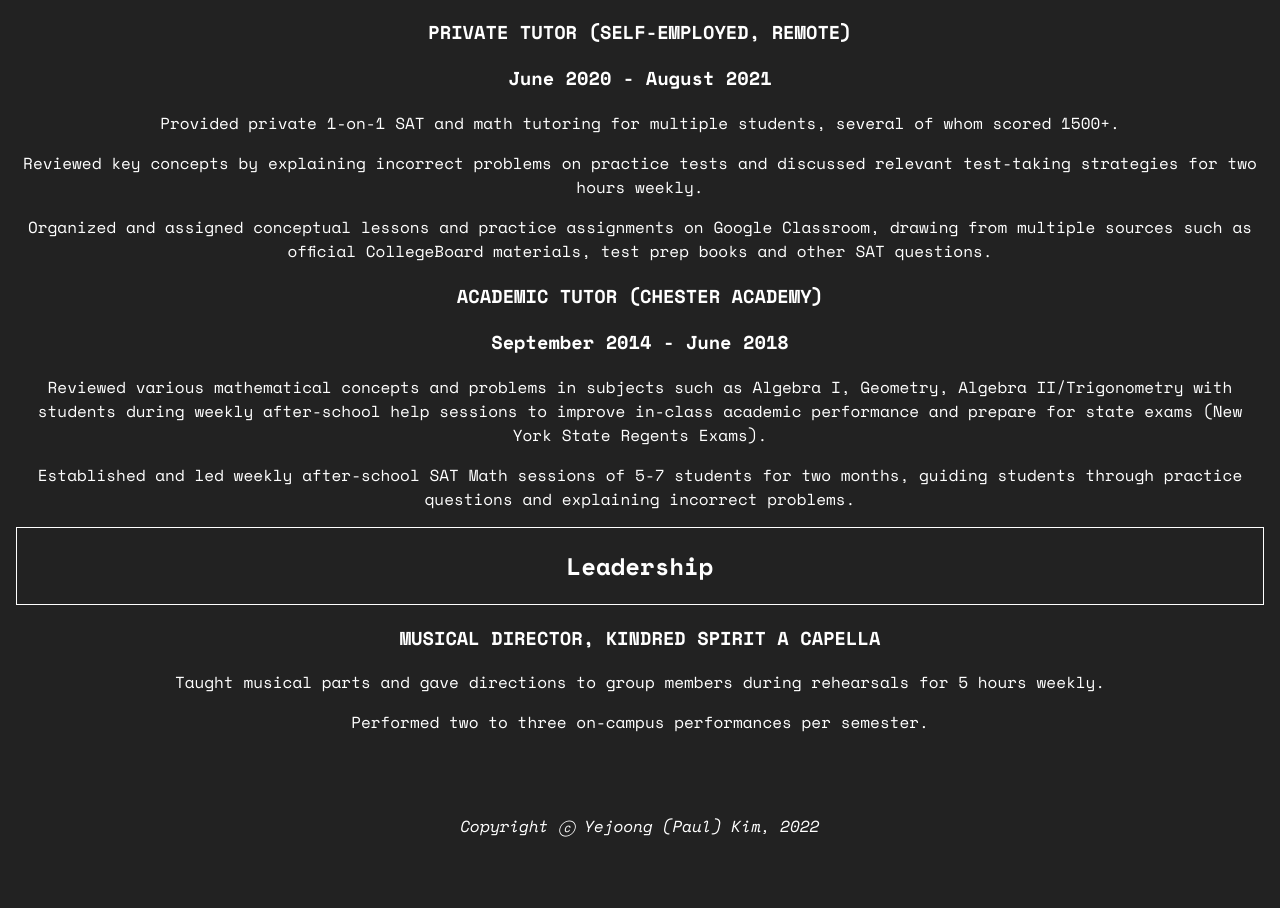
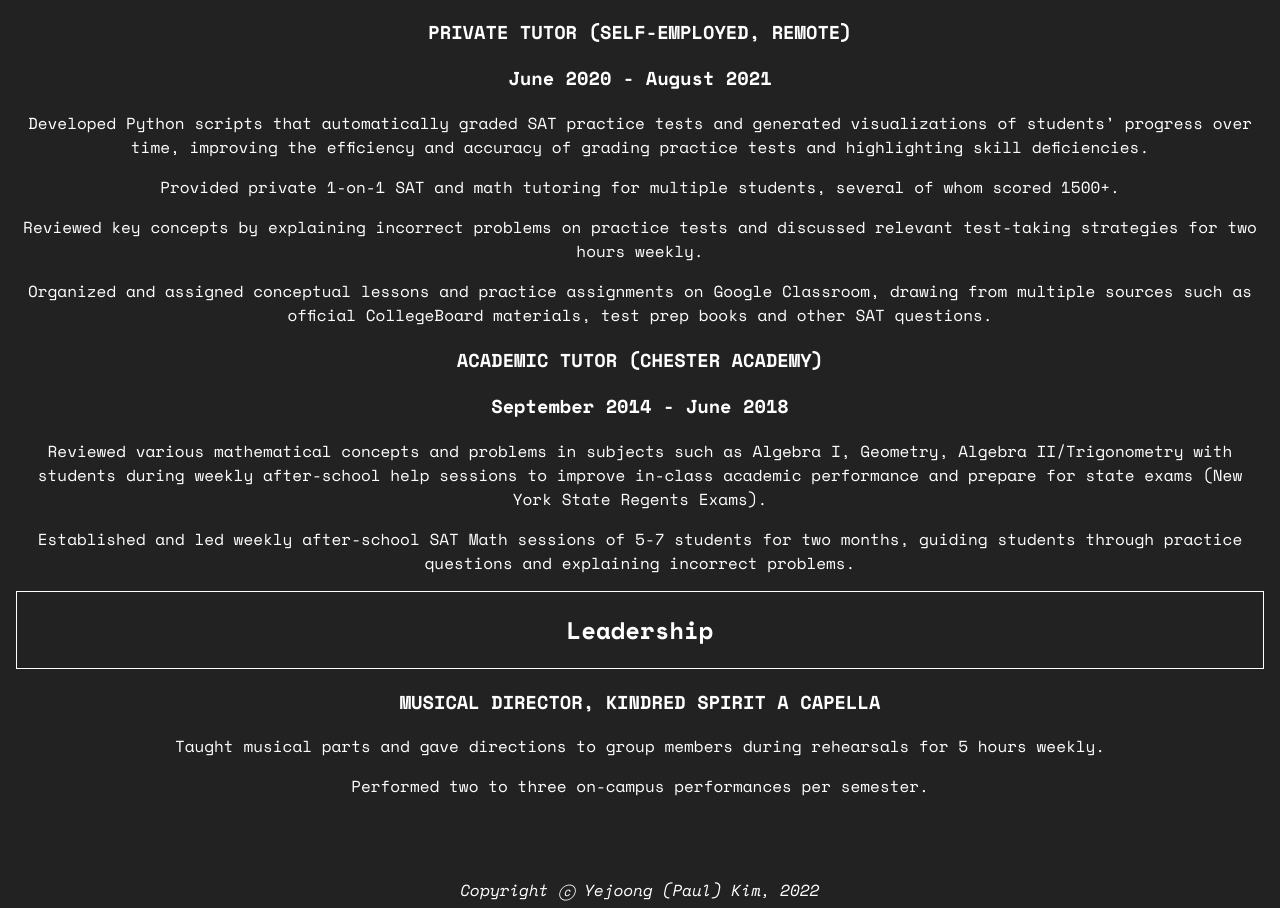
Before and after one commit to kypercoding/kypercoding.github.io, a plain HTML site: page resume.html in a window 1280 px wide. Shown: the part 1375-2283 px from the top of the page. Before the commit the page ends 2261 px from the top, so only its background shows below. Drawn offline with nearby package versions, Linux system fonts and the light colour scheme.

Commit message:
Update resume.html

```diff
--- a/resume.html
+++ b/resume.html
@@ -92,6 +92,7 @@
             <div class="entry-container">
                 <h3 class="entry-heading">Private Tutor (Self-Employed, Remote)</h3>
                 <h3 class="entry-subheading">June 2020 - August 2021</h3>
+                <p class="entry-description">Developed Python scripts that automatically graded SAT practice tests and generated visualizations of students’ progress over time, improving the efficiency and accuracy of grading practice tests and highlighting skill deficiencies.</p>
                 <p class="entry-description">Provided private 1-on-1 SAT and math tutoring for multiple students, several of whom scored 1500+.</p>
                 <p class="entry-description">Reviewed key concepts by explaining incorrect problems on practice tests and discussed relevant test-taking strategies for two hours weekly.</p>
                 <p class="entry-description">Organized and assigned conceptual lessons and practice assignments on Google Classroom, drawing from multiple sources such as official CollegeBoard materials, test prep books and other SAT questions.</p>
```
